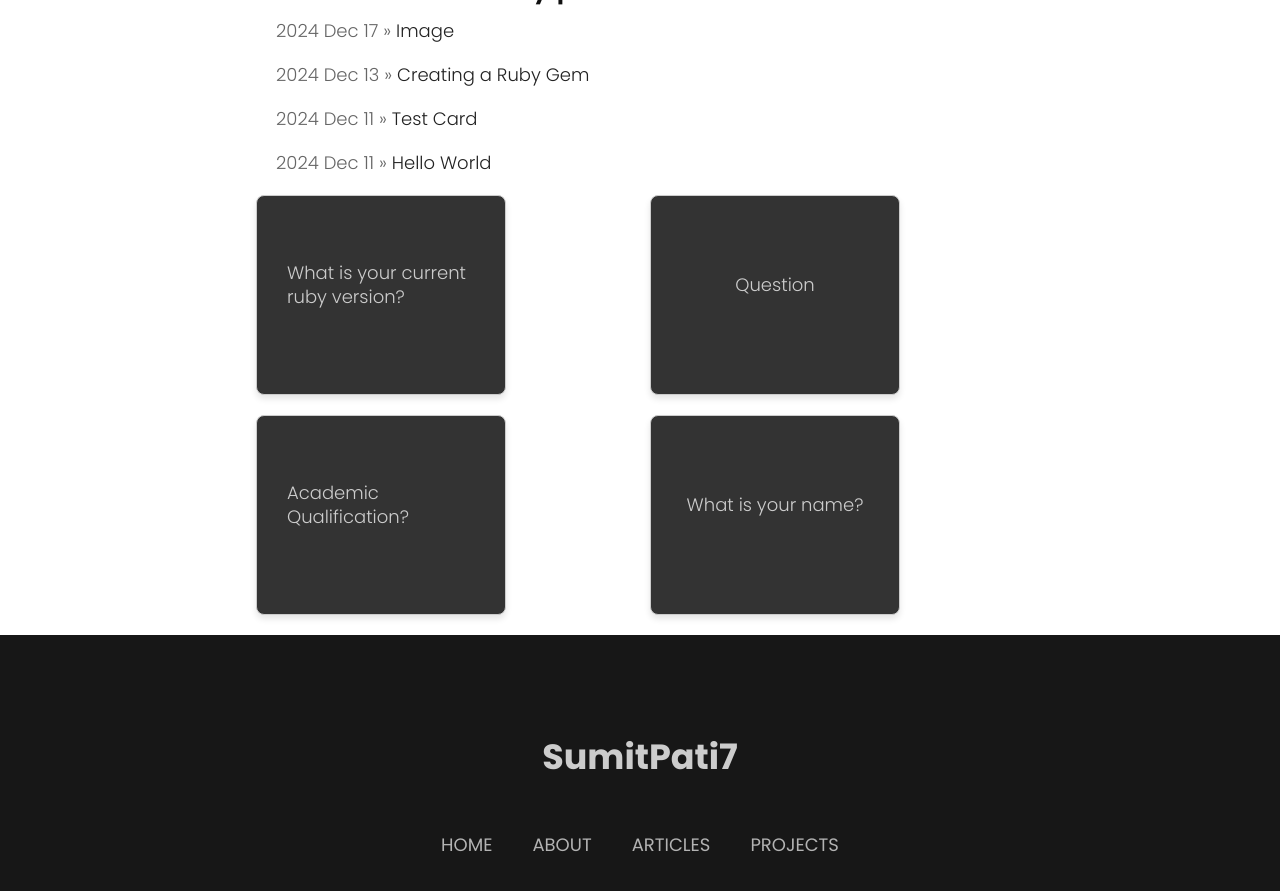
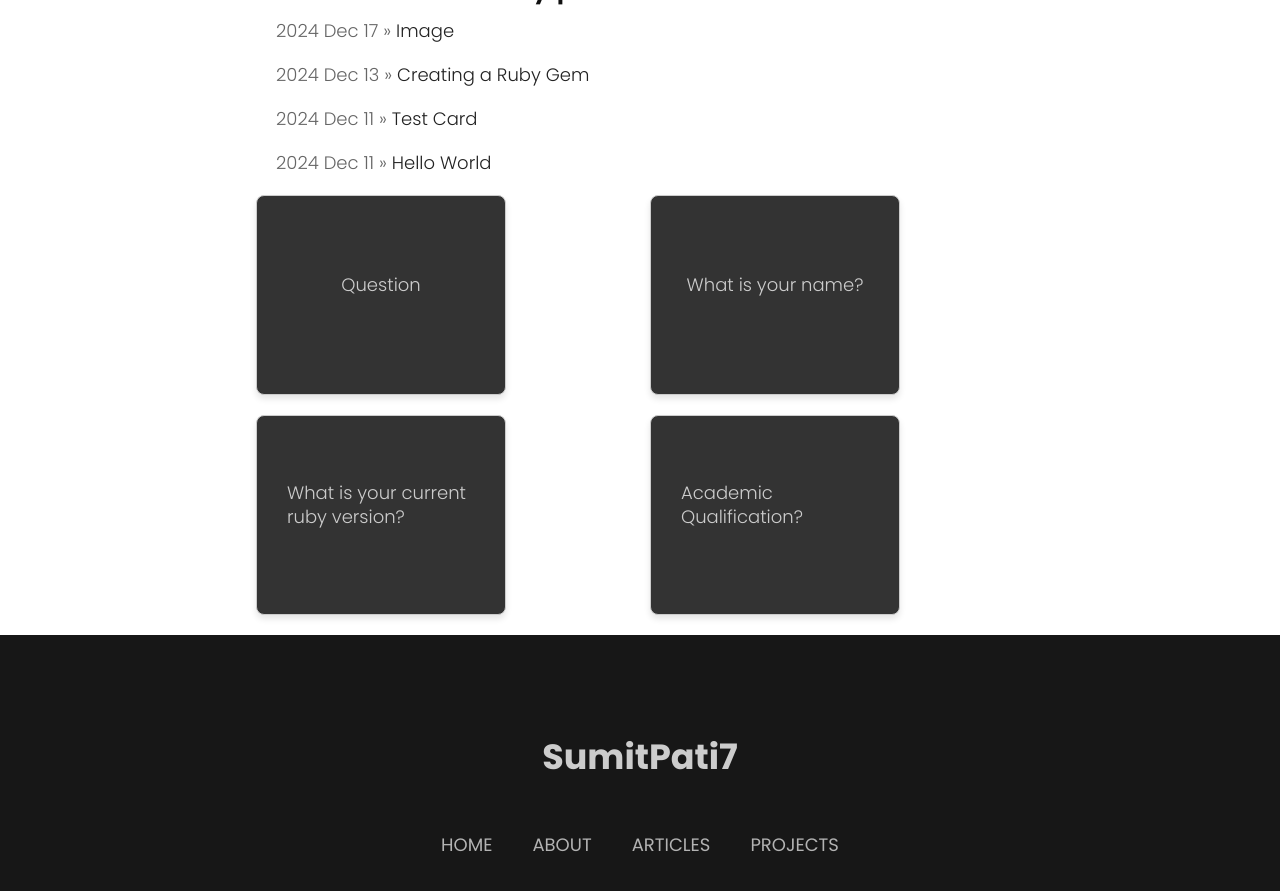
Before and after one commit to sumitpati7/blog, a Jekyll site: the page built from index.md, in a window 1280 px wide and 900 px high, scrolled down 478 px. Shown: the top 891 px of the window. Built offline with Jekyll 4.4.1, drawn with Linux system fonts in a browser that asks for light colours; nearby versions of some CDN libraries; some web fonts are replaced; comment, search, counter and statistics services are not loaded.

Commit message:
auto commit

```diff
--- a/index.md
+++ b/index.md
@@ -2,17 +2,17 @@
 layout: default
 title: SumitPati7
 flashcards:
+  - question: Question
+    answer: Answer
+
+  - question: What is your name?
+    answer: My name is **Sumit Pati**.
+
   - question: What is your current ruby version?
     answer: 3\.3.4
 
-  - question: Question
-    answer: Answer
-
   - question: Academic Qualification?
     answer: Bachelor in CSIT
-
-  - question: What is your name?
-    answer: My name is **Sumit Pati**.
 
 ---
 # Hello There, I am Sumit Pati.
```
